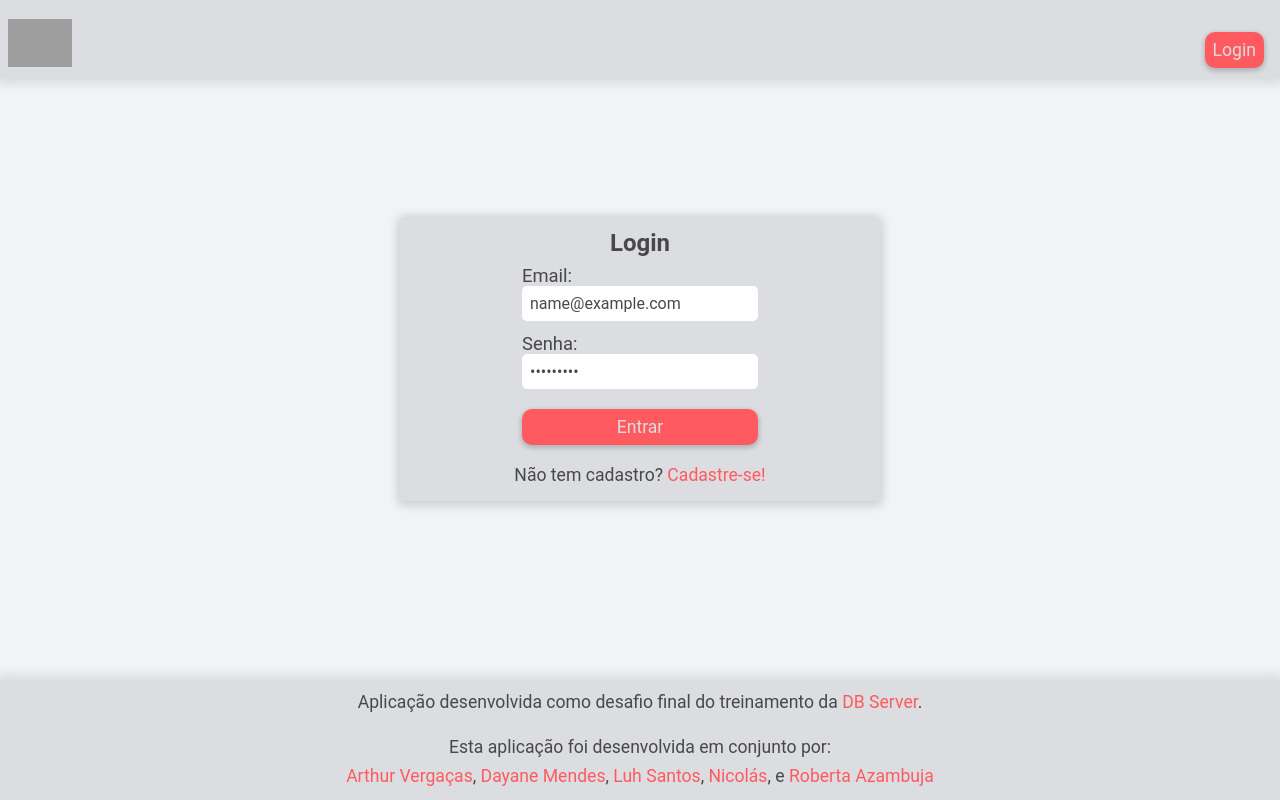
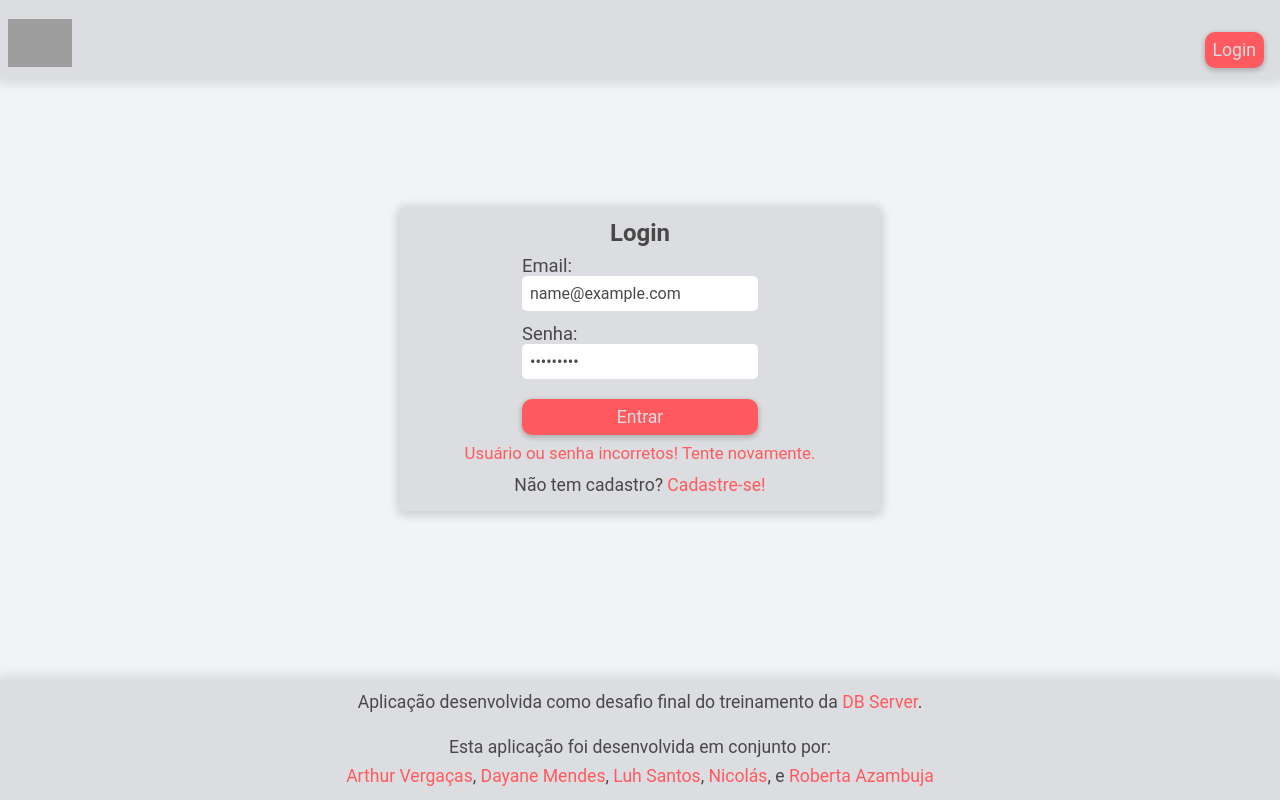
Before and after one commit to DayMendes/airbnb-clone-frontend-, a React (Create React App) app: page /login in a window 1280 px wide. Both pictures are taken after typing "name@example.com", "Sample123" into the empty fields and a click on the button "Entrar". Built offline with nearby package versions, Linux system fonts and the light colour scheme; no server answers; grey boxes are pictures that could not be loaded.

Commit message:
Add login error message

```diff
--- a/src/pages/Login.tsx
+++ b/src/pages/Login.tsx
@@ -1,11 +1,15 @@
 import { useContext, useEffect, useState } from "react";
-import { Link } from "react-router-dom";
+import { Link, useNavigate } from "react-router-dom";
 import { AppContext } from "../AppContext";
 import styles from "../styles/pages/login.module.css";
 import axios from "axios";
 
 export default function Login() {
   const { setMostrarCaixaDeBusca, setUserLogado } = useContext(AppContext);
+
+  const navigate = useNavigate();
+
+  const [loginErro, setLoginErro] = useState(false);
 
   const [email, setEmail] = useState("");
   const [senha, setSenha] = useState("");
@@ -21,9 +25,9 @@ export default function Login() {
         senha,
       });
       setUserLogado(true);
-      console.log(response);
+      navigate("/");
     } catch (error) {
-      console.error(error);
+      setLoginErro(true);
     }
   }
 
@@ -51,6 +55,9 @@ export default function Login() {
 
         <button type="submit">Entrar</button>
       </form>
+      {loginErro && (
+        <p className={styles.errorMessage}>Usuário ou senha incorretos! Tente novamente.</p>
+      )}
       <p>
         Não tem cadastro? <Link to="/cadastro">Cadastre-se!</Link>
       </p>
--- a/src/styles/pages/login.module.css
+++ b/src/styles/pages/login.module.css
@@ -65,17 +65,26 @@
   background: #ff333a;
 }
 
-.loginContainer > p {
+.loginContainer > p:last-child {
   margin: 0.75rem 0 1rem 0;
 
   font-size: 1.1rem;
 }
 
-.loginContainer > p > a {
+.loginContainer > p:last-child > a {
   color: var(--red);
   transition: all 0.1s;
 }
 
-.loginContainer > p > a:hover {
+.loginContainer > p:last-child > a:hover {
   color: #ff333a;
 }
+
+.errorMessage {
+  color: var(--red);
+
+  margin-bottom: 0;
+
+  text-align: center;
+  font-size: 1.05rem;
+}
```
